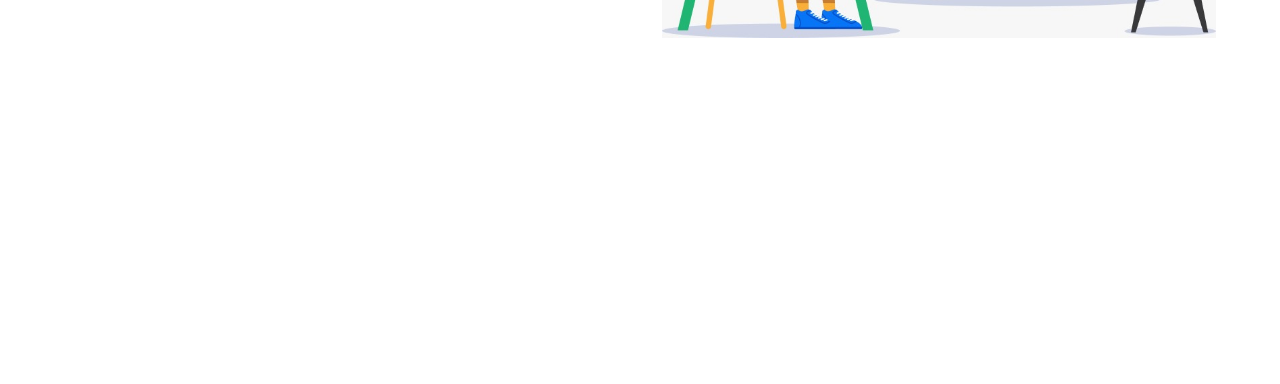
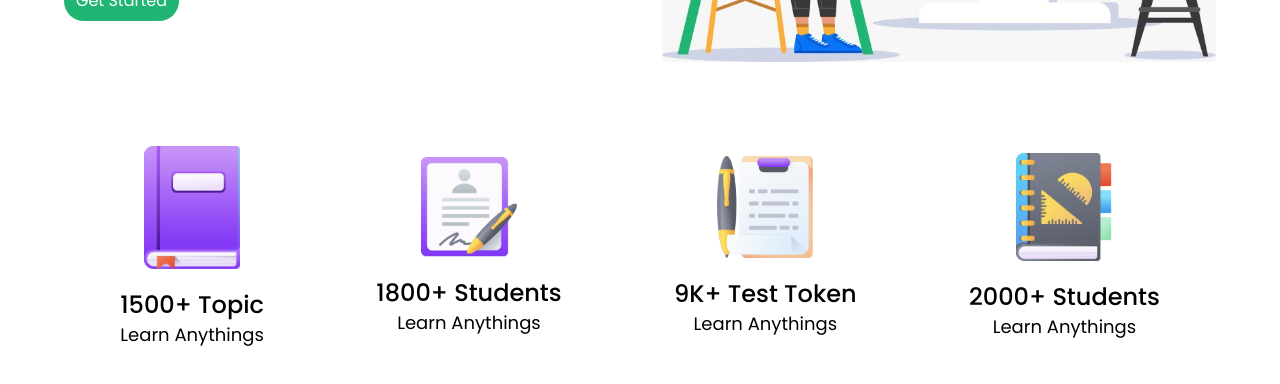
Before and after one commit to rexaulrana/e-school, a plain HTML site: page index.html in a window 1280 px wide. Shown: the part 436-820 px from the top of the page. Drawn offline with nearby package versions, Linux system fonts and the light colour scheme.

Commit message:
specialiazation section added

```diff
--- a/index.html
+++ b/index.html
@@ -20,7 +20,7 @@
   <body class="font-poppins">
     <!-- header section -->
     <section
-      class="flex flex-col md:flex-row md:justify-between items-center max-w-7xl mx-auto py-5"
+      class="flex flex-col md:flex-row md:justify-between items-center mb-16 max-w-7xl mx-auto py-5"
     >
       <div>
         <img class="w-44 md:w-40" src="./images/logo.jpeg" alt="" />
@@ -77,6 +77,31 @@
           />
         </div>
       </section>
+      <!-- unNamed -->
+      <section
+        class="flex flex-col items-center md:flex-row justify-around mt-16"
+      >
+        <div class="flex flex-col items-center mb-16">
+          <img class="w-24 mb-5" src="./images/img1.png" alt="" />
+          <h5 class="font-medium text-2xl">1500+ Topic</h5>
+          <p class="text-lg">Learn Anythings</p>
+        </div>
+        <div class="flex flex-col items-center mb-16">
+          <img class="w-24 mb-5" src="./images/img2.png" alt="" />
+          <h5 class="font-medium text-2xl">1800+ Students</h5>
+          <p class="text-lg">Learn Anythings</p>
+        </div>
+        <div class="flex flex-col items-center mb-16">
+          <img class="w-24 mb-5" src="./images/img3.png" alt="" />
+          <h5 class="font-medium text-2xl">9K+ Test Token</h5>
+          <p class="text-lg">Learn Anythings</p>
+        </div>
+        <div class="flex flex-col items-center mb-16">
+          <img class="w-24 mb-5" src="./images/img4.png" alt="" />
+          <h5 class="font-medium text-2xl">2000+ Students</h5>
+          <p class="text-lg">Learn Anythings</p>
+        </div>
+      </section>
     </div>
   </body>
 </html>
```
Also changed, not shown: images/img1.png (added), images/img2.png (added), images/img3.png (added), images/img4.png (added).
